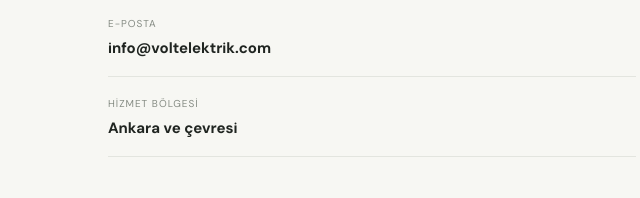
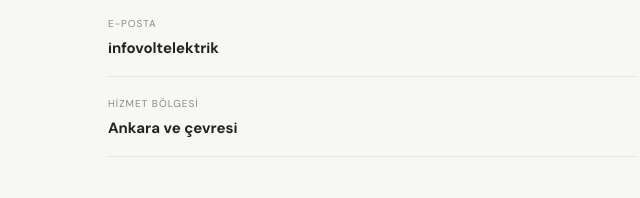
Before and after one commit to ilkayZs/haydesign, a plain HTML site: page volt.html in a window 1280 px wide. Shown: the part 2593-2791 px from the top of the page, 567-1207 px from the left. Drawn offline with Linux system fonts and the light colour scheme.

Commit message:
Update volt.html

```diff
--- a/volt.html
+++ b/volt.html
@@ -109,7 +109,7 @@
     <section class="band"><div class="wrap"><div><h2>Elektrik işleriniz için doğru çözümü birlikte bulalım.</h2><p>Projenizi anlatın, size uygun hizmeti planlayalım.</p></div><a class="btn" href="#iletisim">İletişime Geçin ↗</a></div></section>
     <section class="content contact" id="iletisim"><div class="wrap contact-grid">
       <div><span class="eyebrow">BİZE ULAŞIN</span><h2>Projeniz için görüşelim.</h2><p>İhtiyacınızı paylaşın, size en kısa sürede dönüş yapalım.</p></div>
-      <div class="contact-details"><div class="detail"><small>TELEFON</small><strong>+90 (5XX) XXX XX XX</strong></div><div class="detail"><small>E-POSTA</small><strong>info@voltelektrik.com</strong></div><div class="detail"><small>HİZMET BÖLGESİ</small><strong>Ankara ve çevresi</strong></div></div>
+      <div class="contact-details"><div class="detail"><small>TELEFON</small><strong>+90 (5XX) XXX XX XX</strong></div><div class="detail"><small>E-POSTA</small><strong>infovoltelektrik</strong></div><div class="detail"><small>HİZMET BÖLGESİ</small><strong>Ankara ve çevresi</strong></div></div>
     </div></section>
   </main>
   <footer><div class="wrap"><span>© 2026 VOLT ELEKTRİK · Konsept çalışma</span><span>Güvenli enerji, güçlü çözümler.</span></div></footer>
```
